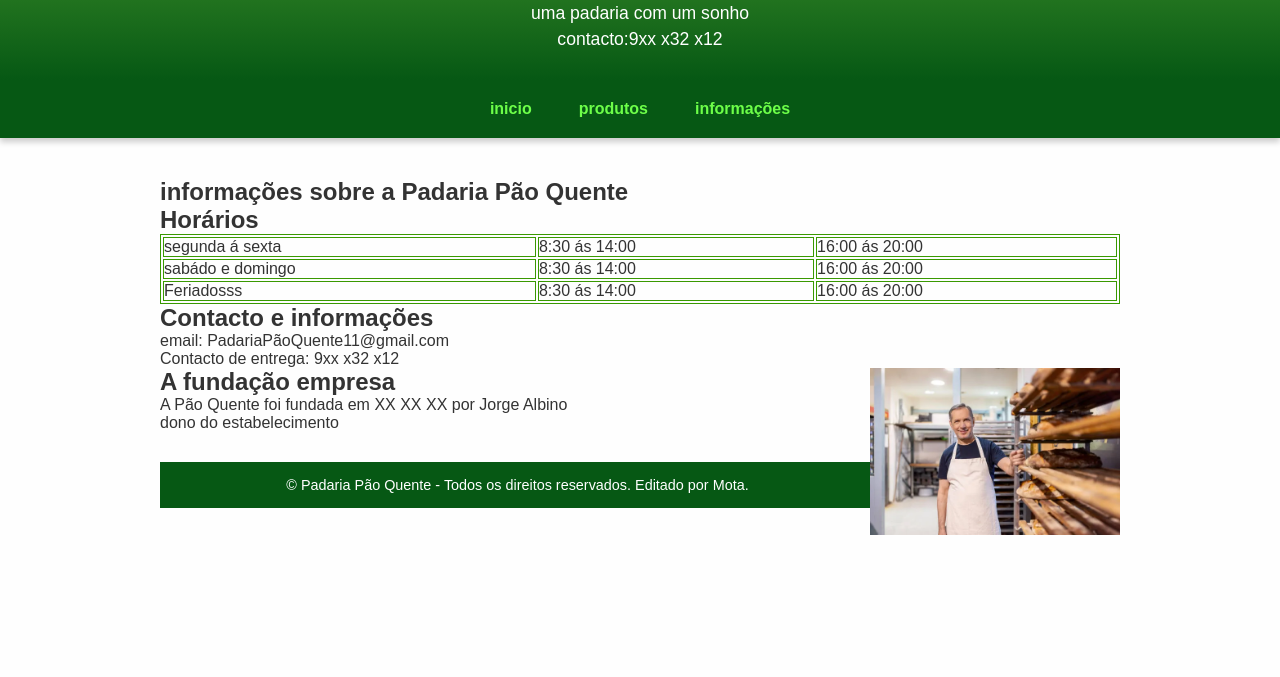
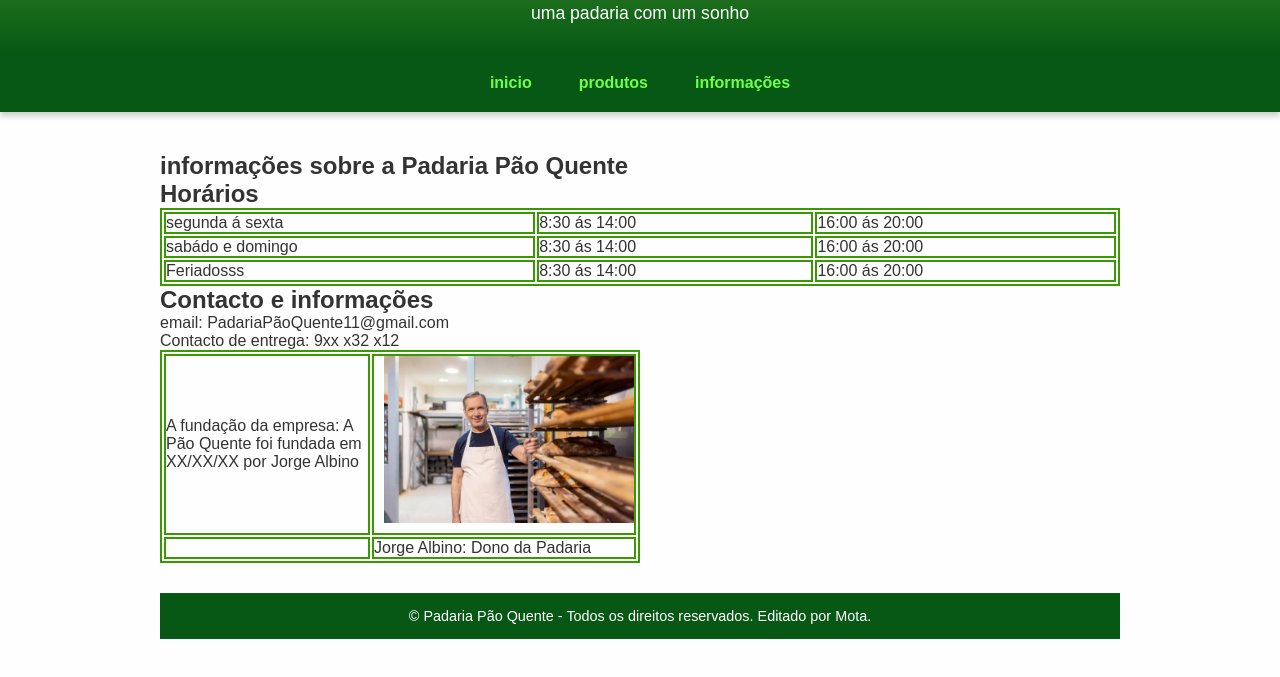
Before and after one commit to Jorge74145/Padaria-P-o-Quente, a plain HTML site: page informações.html in a window 1280 px wide. Shown: the part 85-762 px from the top of the page. Drawn offline with Linux system fonts and the light colour scheme.

Commit message:
Add files via upload

```diff
--- a/css/estilo.css
+++ b/css/estilo.css
@@ -220,7 +220,7 @@ footer {
     }
 }
 table, th, td {
-  border:1px solid rgb(57, 153, 1);
+  border:2px solid rgb(57, 153, 1);
 }
 
 .destaque {
--- a/informações.html
+++ b/informações.html
@@ -10,7 +10,6 @@
     <header>
         <h1>Padaria Pão Quente</h1>
         <p>uma padaria com um sonho</p>
-        <p>contacto:9xx x32 x12</p>
         <button id="btn-theme" class="btn-interativo">Modo Escuro</button>
     </header>
 
@@ -49,15 +48,20 @@
             <h2>Contacto e informações</h2>
             <p>email: PadariaPãoQuente11@gmail.com</p>
             <p>Contacto de entrega: 9xx x32 x12</p>
-            <img src="imagens/portrait-of-a-senior-baker-in-apron-standing-by-bread-rack.webp" alt="dono" class="destaque2">
-            <h2>A fundação empresa </h2>
-            <p>A Pão Quente foi fundada em XX XX XX por Jorge Albino
-            </p>
+            <table style="width:50%">
+            <tr>
+                <td>A fundação da empresa:
+                    A Pão Quente foi fundada em XX/XX/XX por Jorge Albino
+                                                                         </td>
+                <td><img src="imagens/portrait-of-a-senior-baker-in-apron-standing-by-bread-rack.webp" alt="dono" class="destaque2"></td>
+            </tr>
+            <tr>
+                <td></td>
+                <td>Jorge Albino: Dono da Padaria</td>
+            </tr>
+            </table>
 
 
-
-
-            <p>dono do estabelecimento</p>
         </section>
 
     <footer>
```
Also changed, not shown: index.html (+1 -0 lines), produtos.html (+1 -2 lines).
